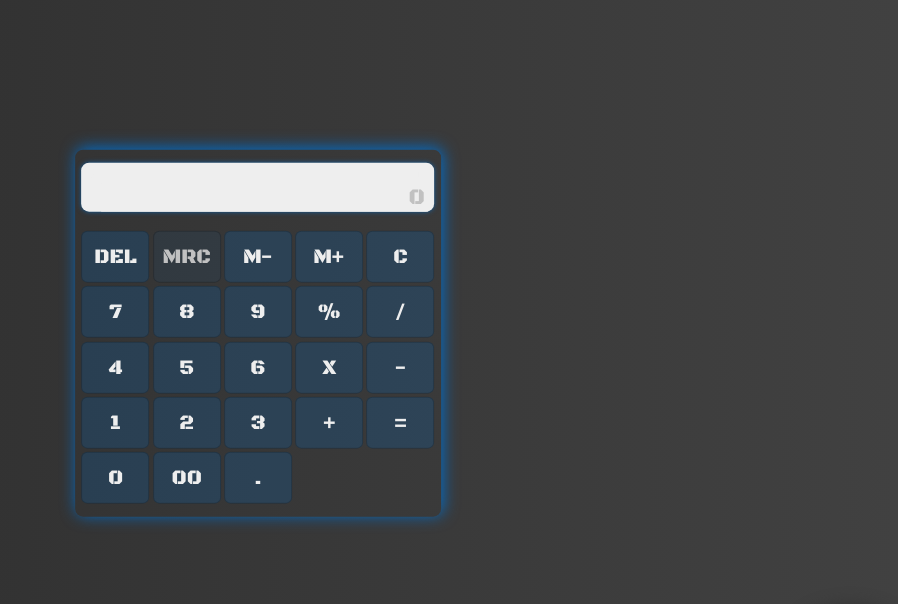
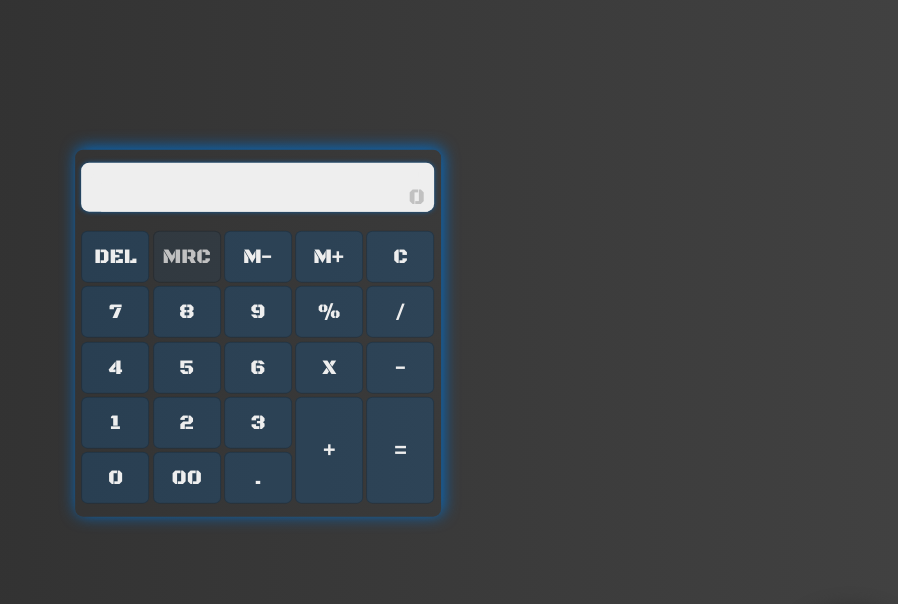
Before and after one commit to renanreisdev/Calculator, a plain HTML site: page index.html in a window 1280 px wide. Shown: the part 67-671 px from the top of the page, without its empty margins (382-1280 px from the left). Drawn offline with Linux system fonts and the light colour scheme.

Commit message:
Tweaking the plus and equal buttons in css

```diff
--- a/assets/css/style.css
+++ b/assets/css/style.css
@@ -190,7 +190,7 @@ header {
     background-color: rgba(169, 56, 210, 0.8);
 }
 
-.span-two {
+.calculator > button.span-two {
     height: auto;
     grid-row: span 2;
 }
```
